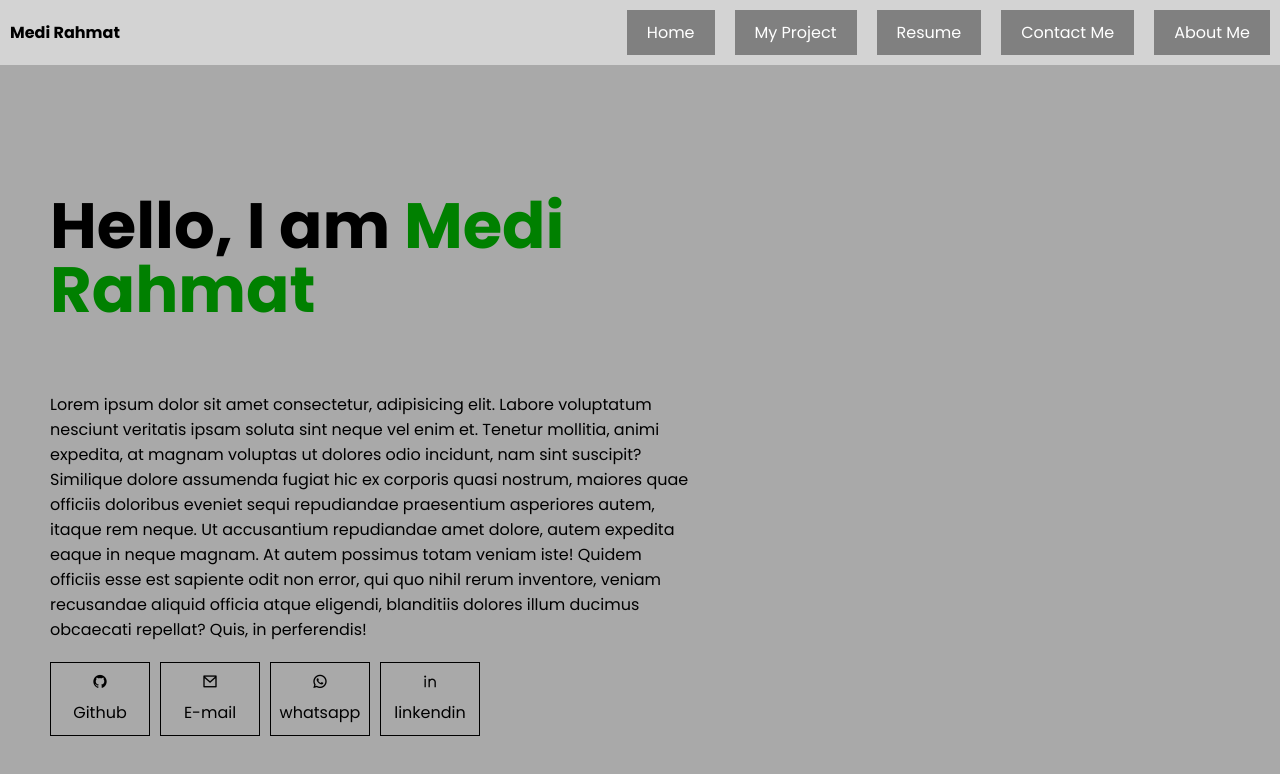
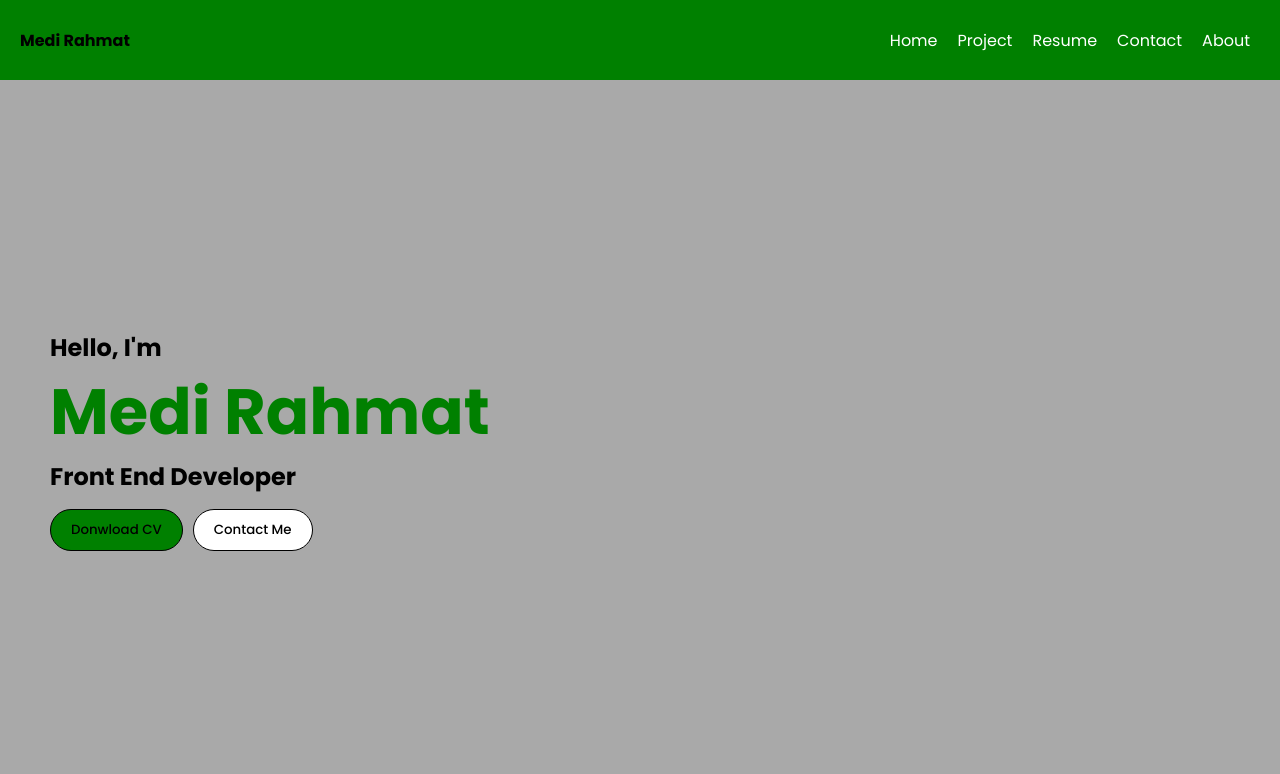
Before and after one commit to MediRa/Portofolio, a website: page index.html in a window 1280 px wide. Drawn offline with nearby package versions, Linux system fonts and the light colour scheme.

```diff
--- a/index.html
+++ b/index.html
@@ -11,38 +11,26 @@
 </head>
 <body>
     <header id="header" class="header">
-        <h1>Medi Rahmat</h1>
+        <h1 class="logo-text">Medi Rahmat</h1>
         <nav class="navbar">
             <ul class="nav-links">
-                <li class="active"><a href="#">Home</a></li>
-                <li><a href="#">My Project</a></li>
+                <li><a href="#">Home</a></li>
+                <li><a href="#">Project</a></li>
                 <li><a href="#">Resume</a></li>
-                <li><a href="#">Contact Me</a></li>
-                <li><a href="#">About Me</a></li>
+                <li><a href="#">Contact</a></li>
+                <li><a href="#">About</a></li>
             </ul>
         </nav>
     </header>
     <main>
-        <article class="hero-text">
-            <h1>Hello, I am <span>Medi Rahmat</span></h1>
-            <p>Lorem ipsum dolor sit amet consectetur, adipisicing elit. Labore voluptatum nesciunt veritatis ipsam soluta sint neque vel enim et. Tenetur mollitia, animi expedita, at magnam voluptas ut dolores odio incidunt, nam sint suscipit? Similique dolore assumenda fugiat hic ex corporis quasi nostrum, maiores quae officiis doloribus eveniet sequi repudiandae praesentium asperiores autem, itaque rem neque. Ut accusantium repudiandae amet dolore, autem expedita eaque in neque magnam. At autem possimus totam veniam iste! Quidem officiis esse est sapiente odit non error, qui quo nihil rerum inventore, veniam recusandae aliquid officia atque eligendi, blanditiis dolores illum ducimus obcaecati repellat? Quis, in perferendis!</p>
-            <div class="social-media">
-                <div class="social-media-name">
-                    <i class="ri-github-fill"></i>
-                    <a href="#">Github</a>
-                </div>
-                <div class="social-media-name">
-                    <i class="ri-mail-line"></i>
-                    <a href="#">E-mail</a>
-                </div>
-                <div class="social-media-name">
-                    <i class="ri-whatsapp-line"></i>
-                    <a href="#">whatsapp</a>
-                </div>
-                <div class="social-media-name">
-                    <i class="ri-linkedin-line"></i>
-                    <a href="#">linkendin</a>
-                </div>
+        <article class="hero">
+            <h1 class="gretting-text">Hello, I'm</h1>
+            <h1 class="name-text">Medi Rahmat</h1>
+            <h2 class="speciality-text">Front End Developer</h2>
+            <!-- <p>I available as a front-end developer who try to bring an eye catching visual to communicate your bussines ideas to your potential client and make it easy to understand. I provided an implementation to the newest UI and maintainable, adaptable, easy to improve and reliable code documentation to perform future changes.</p> -->
+            <div class="d-flex-row gap-2">
+                <button type="button" class="btn br-1 btn-primary">Donwload CV</button>
+                <button type="button" class="btn br-1 btn-secondary">Contact Me</button>
             </div>
         </article>
     </main>
--- a/style.css
+++ b/style.css
@@ -4,19 +4,35 @@
 /* Root */
 :root {
     /* color */
-    --base-clr: green;
-
-    --base-bg-clr: gray;
-    --base-bg-clr-light: lightgray;
-    --base-bg-clr-dark:darkgray;
+    --primary-clr: green;
+    --secondary-clr: lightgreen;
 
     --f-family: "Poppins", sans-serif;
-    --f-body-size: 1rem;
-    --f-heading-1-size: 3rem;
-    --f-heading-size: 1rem;
-    --f-logo-size: 1rem;
+
+    --fs-body: 14px;
+    --fs-heading-1: 96px;
+    --fs-heading-2: 64px;
+    --fs-heading-3: 48px;
+    --fs-heading-4: 32px;
+    --fs-heading-5: 24px;
+    --fs-heading-6: 16px;
+
+    --base-font-weight: 100;
+
+    --fs-body: 14px;
+    --fs-body: 14px;
+
+    --f-body-weight: normal;
+    --f-heading-weight: normal;
 
     /* basic padding */
+    --base-padding: 4px;
+    --sm-padding: var(--base-padding) + 2;
+    --sm-padding: var(--base-padding) + 4;
+
+    /* base gap */
+    --base-gap: 5px;
+    --base-gap-2: 10px
 }
 /* Body */
 body {
@@ -35,33 +51,124 @@
     text-decoration: none;
     list-style: none;
 }
+/* Formating */
+.fw-1 {
+    font-weight: var(--base-font-weight);
+}
+.fw-2 {
+    font-weight: calc(var(--base-font-weight) * 2);
+}
+.fw-3 {
+    font-weight: calc(var(--base-font-weight) * 2);
+}
+.fw-4 {
+    font-weight: calc(var(--base-font-weight) * 4);
+}
+.fw-2 {
+    font-weight: calc(var(--base-font-weight) * 2);
+}
+/* Components */
+/* base button */
+.btn {
+    padding: 10px 20px;
+    outline: none;
+    border-radius: 50px;
+    border: none;
+    cursor: pointer;
+    font-weight: 500;
+}
+.br-1 {
+    border: 1px solid black;
+}
+.br-2 {
+    border: 2px solid black;
+}
+.btn-hover:hover {
+    background-color: lightgray;
+}
+.btn-primary {
+    color: black;
+    background-color: green;
+}
+.btn-primary:hover {
+    color: black;
+    background-color: darkgreen;
+}
+.btn-secondary{
+    color: black;
+    background-color: white;
+}
+.btn-secondary:hover {
+    color: black;
+    background-color: rgba(50, 50, 50, 0.0);
+}
+/* layouting */
+.d-flex-row {
+    display: flex;
+    flex-direction: row;
+}
+.d-flex-column {
+    display: flex;
+    flex-direction: column;
+}
+
+.d-grid {
+    display: grid;
+}
+.d-inline {
+    display: inline ;
+}
+
+.d-block {
+    display: block;
+}
+
+/* gap */
+.gap-1 {
+    gap: calc(var(--base-gap));
+}
+.gap-2 {
+    gap: calc(var(--base-gap) *2);
+}
+.gap-3 {
+    gap: calc(var(--base-gap) * 3);
+}
+.gap-4 {
+    gap: calc(var(--base-gap) * 4);
+}
+
+/* Free styling */
 
 .header {
     width: 100%;
+    height: 10vh;
     display: flex;
     align-items: center;
     justify-content: space-between;
     box-sizing: border-box;
     padding: 10px 10px;
-    background-color: var(--base-bg-clr-light);
+    background-color: green;
 }
 
-.header h1 {
+
+.header .logo-text {
     font-size: var(--f-logo-size);
+    margin-left: 10px;
 }
 
 .nav-links {
     display: flex;
     flex-direction: row;
-    gap: 20px;
+    margin-right: 10px;
 }
 
 .nav-links li {
     text-decoration: none;
     list-style: none;
     background-color: var(--base-bg-clr);
-    padding: 10px 20px;
     color: black;
+    padding: 5px 10px;
+    font-size: 16px;
 }
 
 .nav-links li:hover {
@@ -80,39 +187,43 @@
 
 /* Hero Text */
 main {
-    /* background-color: blue; */
     justify-content: center;
     display: flex;
     flex-direction: column;
-    gap: 50px;
-    height: 100vh;
+    gap: 30px;
+    height: 90vh;
 
 }
-.hero-text {
+.hero {
     height: 50vh;
     width: 50%;
     display: flex;
     flex-direction: column;
     align-items: flex-start;
     justify-content: center;
-    gap: 20px;
+    gap: 15px;
     margin: 0px 50px;
 
     /* background-color: red; */
 }
-.hero-text h1 {
+.hero .greeting-text {
+    font-size: 36px;
+    color: black;
+}
+.hero .name-text {
+    font-size: 64px;
+    color: green;
+    line-height: 100%;
+}
+.hero-text .greeting-text {
     line-height: 100%;
     /* background-color: red; */
     align-self: flex-start;
-    font-size: 64px;
-    margin-bottom: 50px;
+    font-size: 48px;
 }
 
-.hero-text h1 span {
-    color: green;
-}
 .hero-text p {
-    font-size: 1rem;
+    font-size: 14px;
 }
 
 .social-media {
@@ -126,7 +237,6 @@
     height: auto;
     display: flex;
     flex-direction: column;
-    gap: 10px;
     border: 1px solid black;
     align-items: center;
     justify-content: center;
@@ -135,4 +245,5 @@
 }
 .social-media-name a {
     color: black;
+    font-size: 14px;
 }
```
Also changed, not shown: gulpfile.js (added, +8 -0 lines), package.json (added, +17 -0 lines), README.md, 1 other file.
